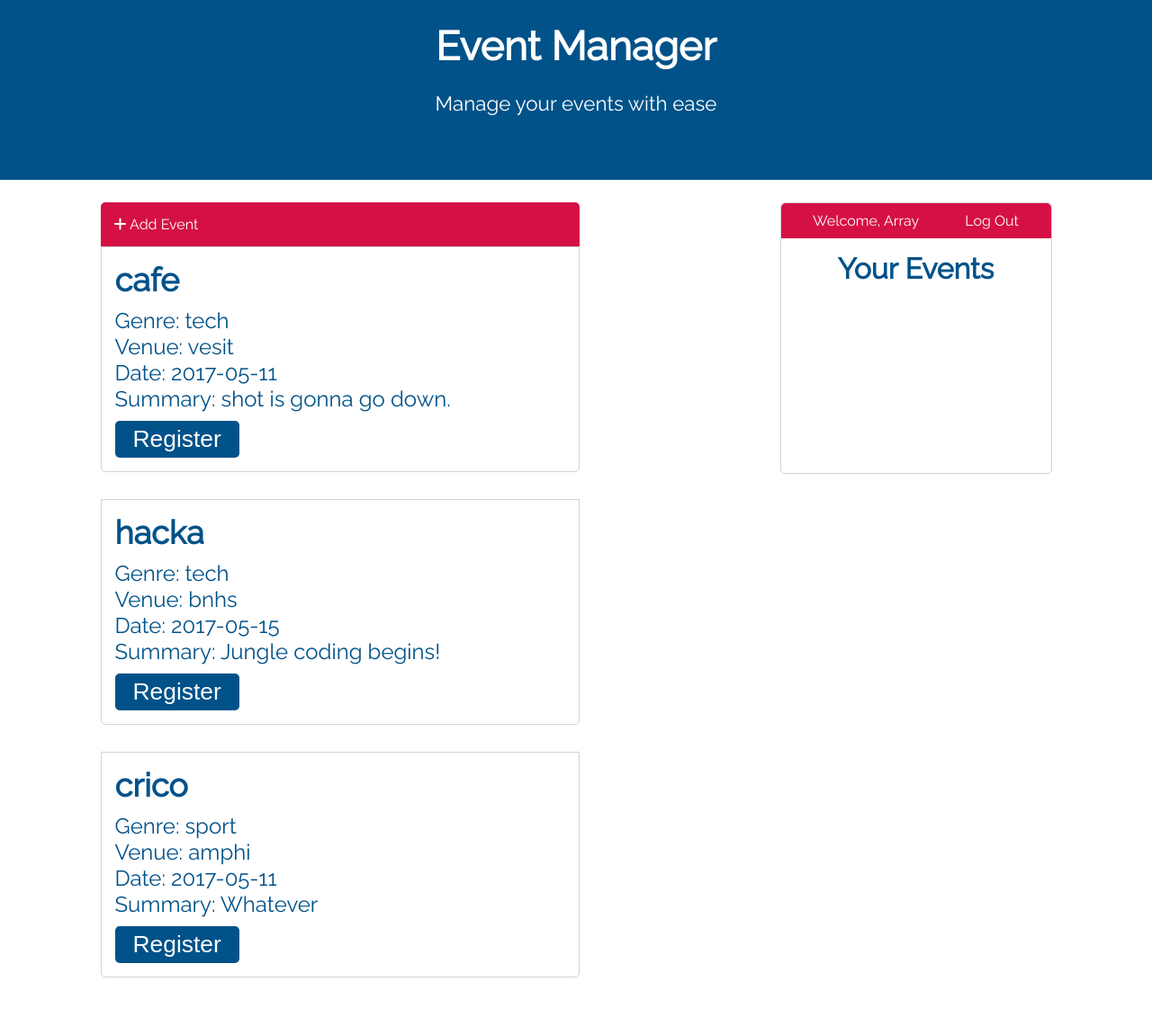
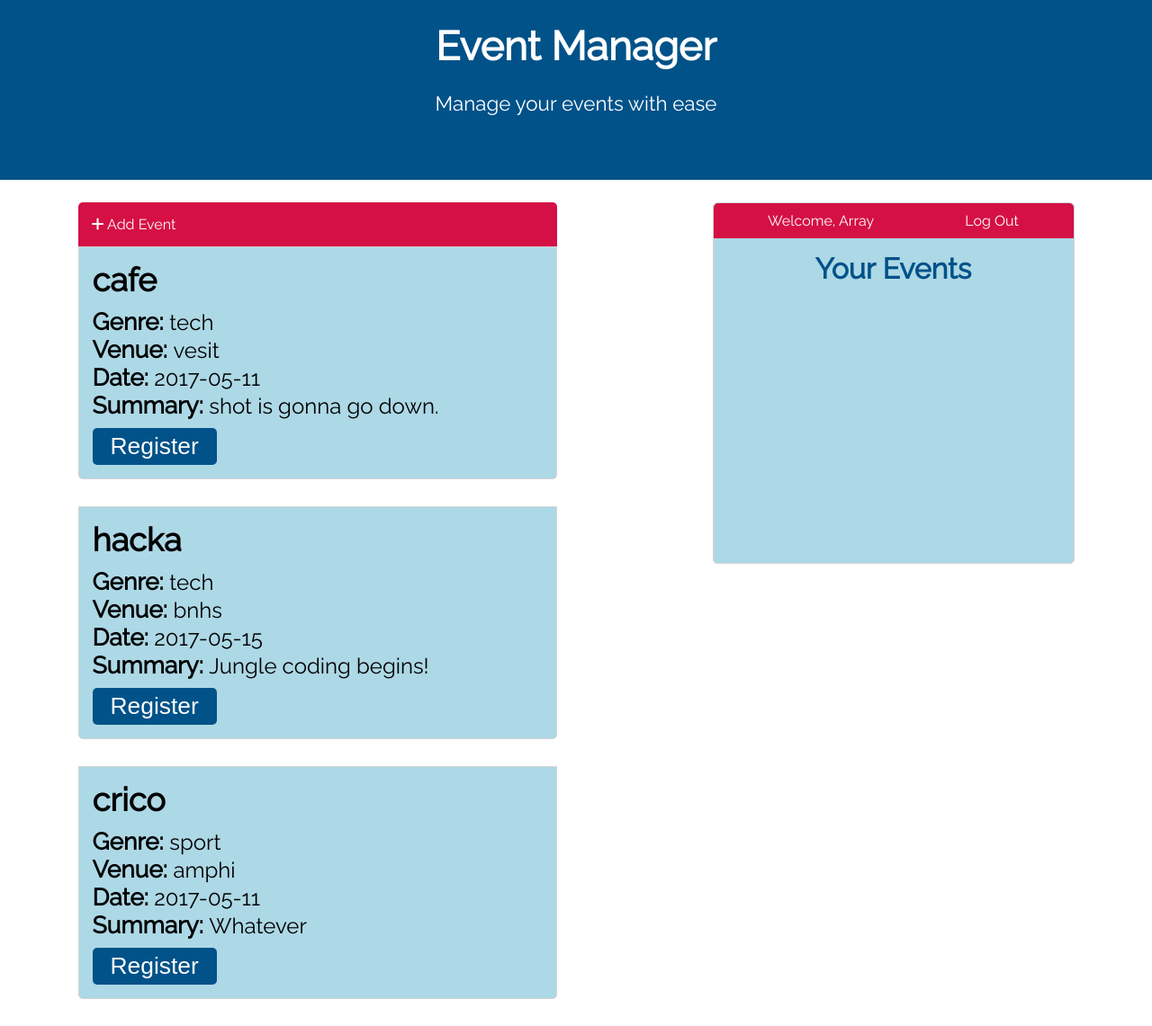
Before and after one commit to dasUtsav/Event-Manager, a PHP site: page /homePage.php in a window 1280 px wide. Shown: the whole page at 90% size. Before the commit the page ends 1087 px from the top, so only its background shows below. Run offline with PHP 8.4, Linux system fonts and the light colour scheme; the visitor is signed in with stand-in values (Sample User, id 1); data comes from the database, SQL or seed files in the repository; some libraries are stand-ins or nearby versions.

Commit message:
Some CSS changes

```diff
--- a/homePage.css
+++ b/homePage.css
@@ -17,6 +17,11 @@ h2{
 h3{
   font-size: 1.5em;
   margin-bottom: 10px;
+}
+
+h6{
+    font-size: 1.1em;
+    display: inline;
 }
 
 .banner{
@@ -49,10 +54,10 @@ p{
 }
 
 .registered{
-    background-color: #fff;
+    background-color: lightblue;
     color: #015289;
-    height: 300px;
-    width: 300px;
+    height: 400px;
+    width: 400px;
     border-radius: 5px;
     border: 1px solid lightgrey;
 }
@@ -78,7 +83,7 @@ p{
     cursor: pointer;
     color: #015289;
     padding: 0;
-    background-color: #fff;
+    background-color: lightblue;
     margin: 0;
 }
 
@@ -96,11 +101,11 @@ button{
 }
 
 .records{
-    background-color: #fff;
+    background-color: lightblue;
     margin-bottom: 30px;
     padding: 15px;
     font-size: 1.5em;
-    color: #015289;
+    color: black;
     border: 1px solid lightgrey;
     border-bottom-left-radius: 5px;
     border-bottom-right-radius: 5px;
@@ -118,7 +123,7 @@ button{
 }
 
 .unsubscribe{
-    width: 35%;
+    width: 55%;
     margin: auto;
     padding: 10px;
     font-size: 1.2em;
--- a/homePage.php
+++ b/homePage.php
@@ -51,9 +51,9 @@ if($result->num_rows > 0){
 	while($row = $result->fetch_assoc()){?>
 	<div class="records">
 
-		<h3><?php echo $row["name"]?></h3><?php echo "Genre: ".$row["genre"]."<br> Venue: ".$row["venue"]."<br> Date: ".$row["date"]."<br> Summary: ".$row["summary"]."<br>";
+		<h3><?php echo $row["name"]?></h3> <h6>Genre: </h6>	<?php echo $row["genre"]?><br><h6>Venue: </h6><?php echo " ".$row["venue"]?><br> <h6>Date: </h6><?php echo " ".$row["date"]?><br>
+		<h6>Summary: </h6><?php echo " ".$row["summary"]?><br>
 
-?>
 		<form action="registerControl.php" method="POST">
 		<input type="hidden" name="name"
 		 value="<?php echo $row["name"]; ?>" >
@@ -121,10 +121,5 @@ if($result->num_rows > 0){
 
 </div>
 
-<!-- jQuery first, then Tether, then Bootstrap JS. -->
-<script src="https://code.jquery.com/jquery-3.1.1.slim.min.js" integrity="sha384-A7FZj7v+d/sdmMqp/nOQwliLvUsJfDHW+k9Omg/a/EheAdgtzNs3hpfag6Ed950n" crossorigin="anonymous"></script>
-<script src="https://cdnjs.cloudflare.com/ajax/libs/tether/1.4.0/js/tether.min.js" integrity="sha384-DztdAPBWPRXSA/3eYEEUWrWCy7G5KFbe8fFjk5JAIxUYHKkDx6Qin1DkWx51bBrb" crossorigin="anonymous"></script>
-<script src="https://maxcdn.bootstrapcdn.com/bootstrap/4.0.0-alpha.6/js/bootstrap.min.js" integrity="sha384-vBWWzlZJ8ea9aCX4pEW3rVHjgjt7zpkNpZk+02D9phzyeVkE+jo0ieGizqPLForn" crossorigin="anonymous"></script>
-
 </body>
 </html>
```
